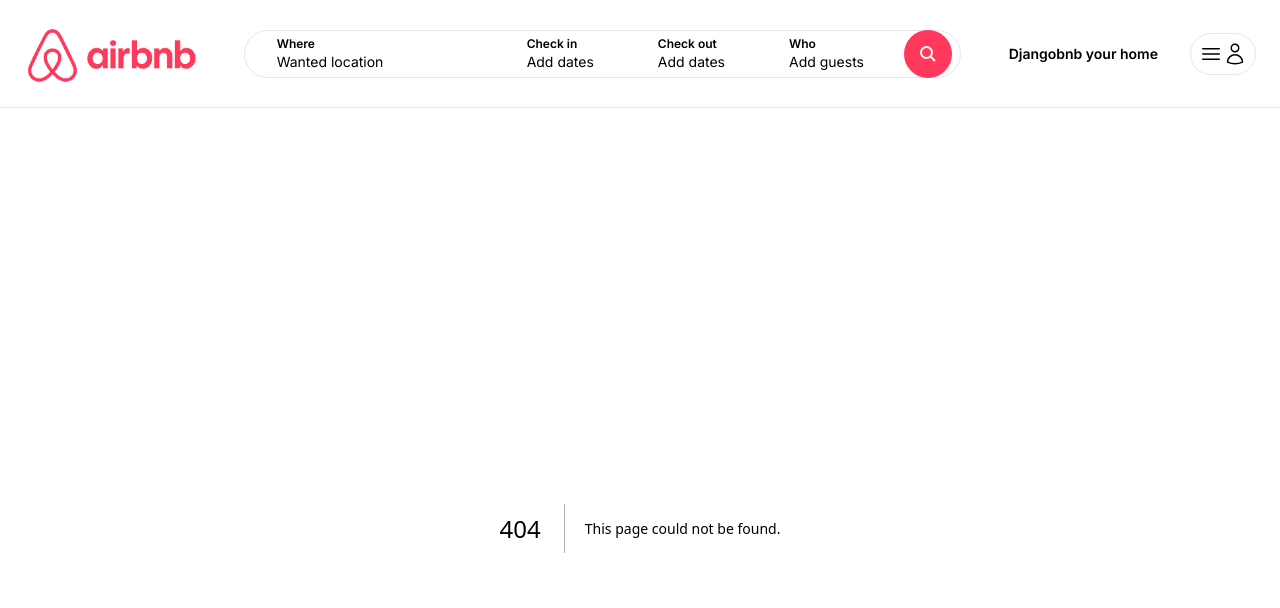
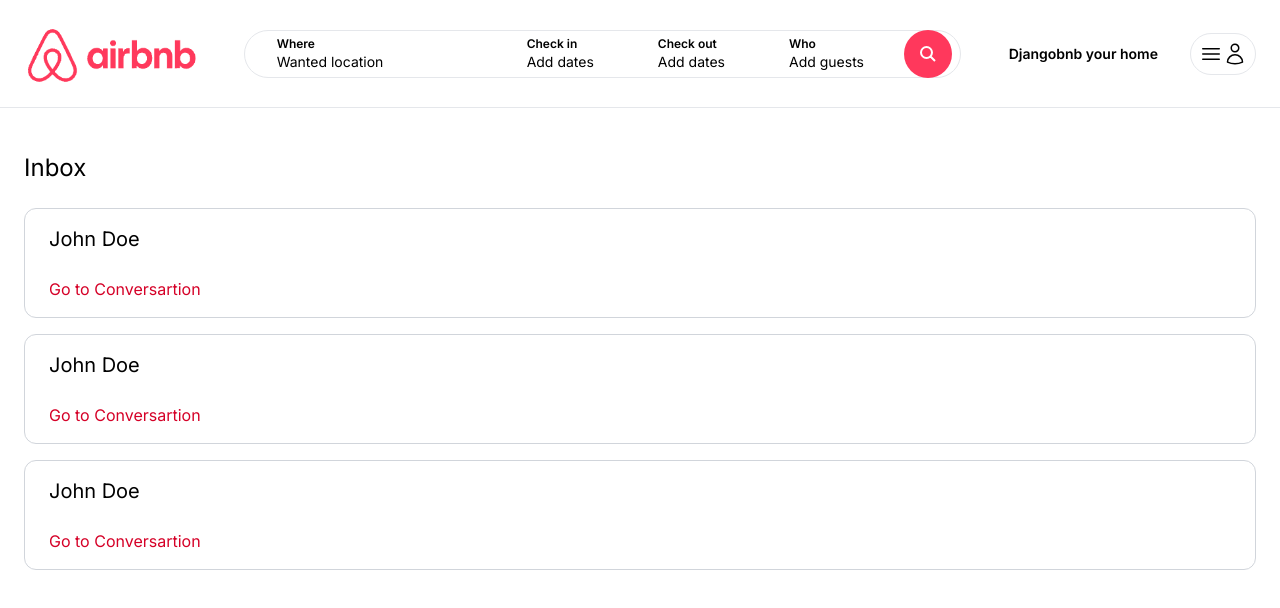
Before and after one commit to ThorondorManwe/djangoBnb, a Next.js app: page /inbox in a window 1280 px wide. Before the commit this address had no page. Shown: the top 608 px of the page. Built offline with nearby package versions, Linux system fonts and the light colour scheme.

Commit message:
Inbox Page

```diff
--- /dev/null
+++ b/app/components/inbox/Conversation.tsx
@@ -0,0 +1,13 @@
+import React from 'react';
+
+const Conversation = () => {
+    return (
+        <div className="px-6 py-4 cursor-pointer border border-gray-300 rounded-xl">
+            <p className="mb-6 text-xl">John Doe</p>
+
+            <p className="text-airbnb-dark">Go to Conversartion</p>
+        </div>
+    )
+}
+
+export default Conversation;
--- /dev/null
+++ b/app/inbox/page.tsx
@@ -0,0 +1,17 @@
+import React from 'react';
+import Image from 'next/image';
+import Conversation from '../components/inbox/Conversation';
+
+const InboxPage = () => {
+    return (
+        <main className="max-w-[1500px] mx-auto px-6 pb-6 space-y-4">
+            <h1 className="my-6 text-2xl">Inbox</h1>
+
+            <Conversation />
+            <Conversation />
+            <Conversation />
+        </main>
+    )
+}
+
+export default InboxPage;
```
